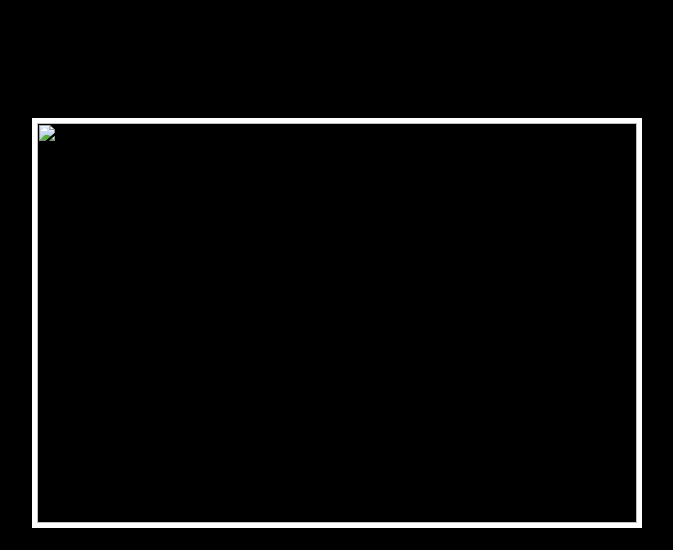
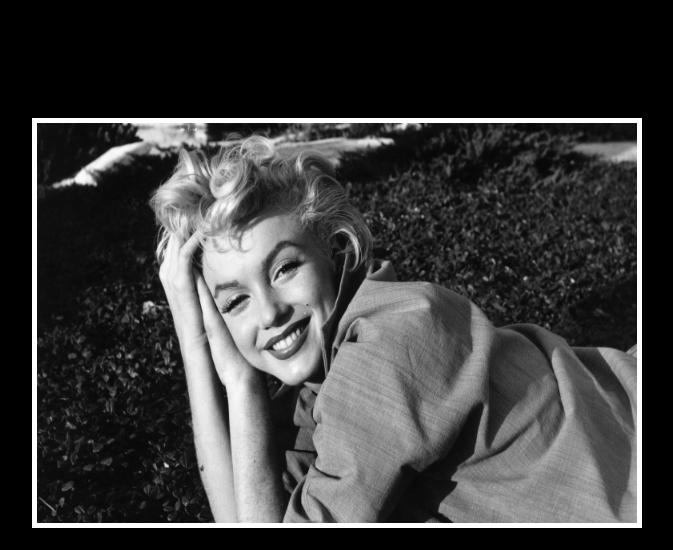
Before and after one commit to yunismasdaaaa/Box-Project, a plain HTML site: page index.html in a window 1280 px wide. Shown: the top 550 px of the page, without its empty margins (426-1099 px from the left). Drawn offline with Linux system fonts and the light colour scheme.

Commit message:
Update index.html

```diff
--- a/index.html
+++ b/index.html
@@ -26,7 +26,7 @@
 </head>
 <body>
 	<div>
-		<img id="gambar" src="../images/marilyn.jpeg" width="600" height="400">
+		<img id="gambar" src="./images/marilyn.jpg" width="600" height="400">
 		<h1 align="center">Marilyn Monroe</h1>
 		<p align="center">When you see beautiful women in the 1950s</p>
 	</div>
```
